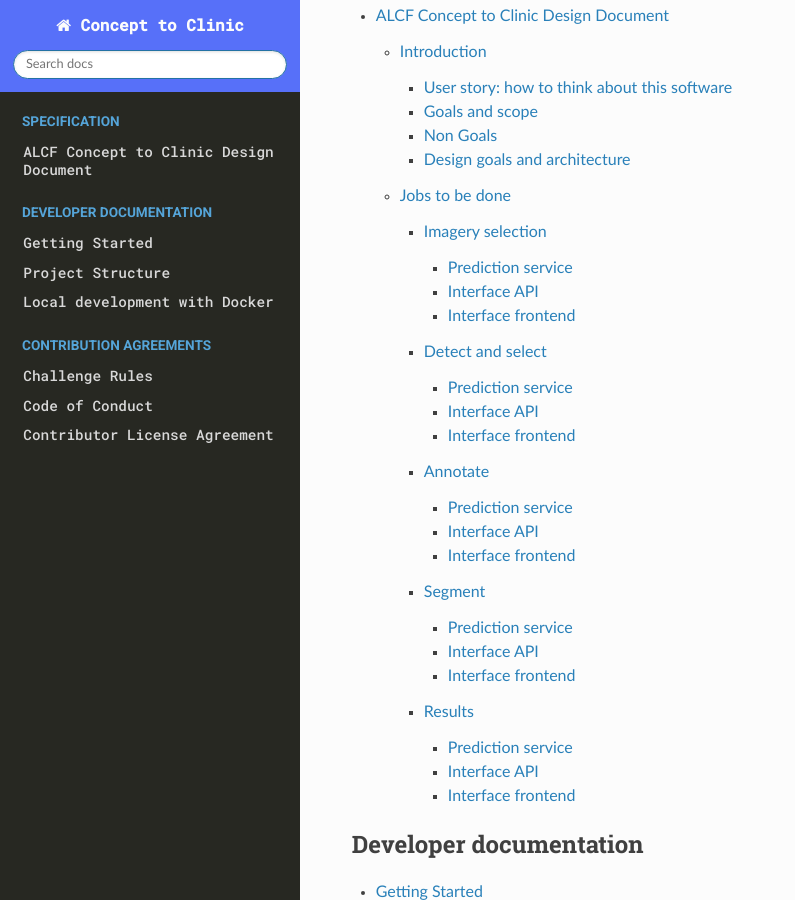
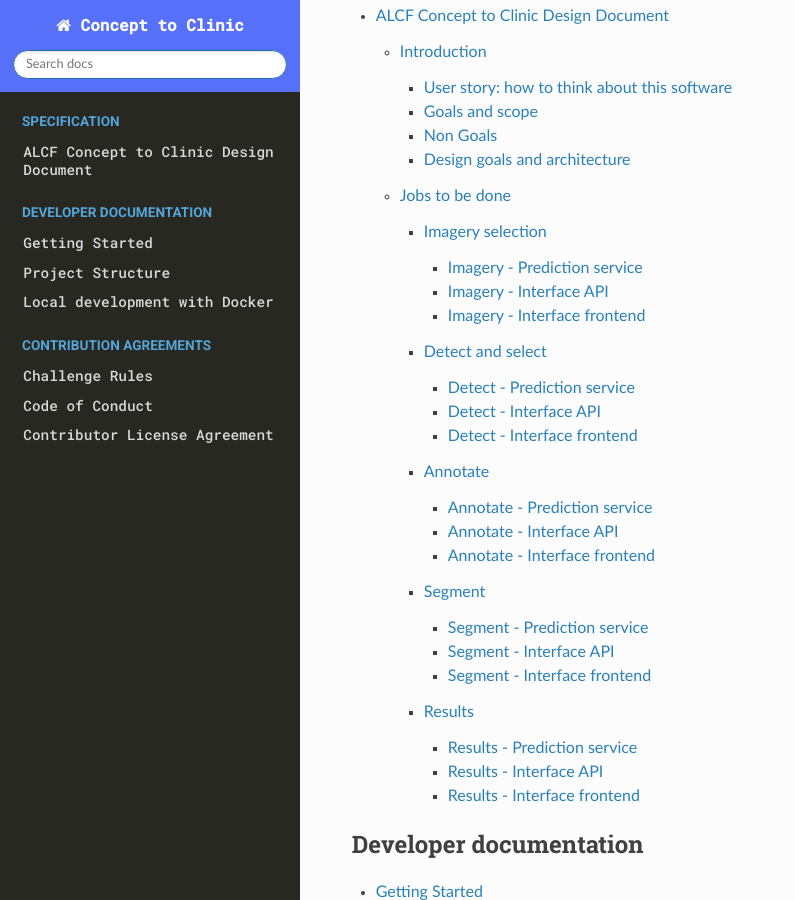
Before and after one commit to drivendataorg/concept-to-clinic, a Sphinx documentation site: the page built from docs/index.rst, in a window 1280 px wide and 900 px high, scrolled down 241 px. Shown: the whole window, without its empty margins (0-795 px from the left). Built offline with Sphinx 7.4.7 and the Read the Docs theme 2.0.0, drawn with Linux system fonts in a browser that asks for light colours.

Commit message:
Fix heading links in 'Jobs to be done' page

```diff
--- a/docs/design-doc.md
+++ b/docs/design-doc.md
@@ -232,11 +232,11 @@
 
 ![](_static/wireframe-0-open.svg)
 
-#### Prediction service
+#### Imagery - Prediction service
 
 RESERVED
 
-#### Interface API
+#### Imagery - Interface API
 
 1.  List available DICOM images on local filesystem.
 2.  Display such details as may be available (e.g. metadata) for any
@@ -248,7 +248,7 @@
 5.  Items 1-3, but connecting to a DICOM server running in a
     separate container.
 
-#### Interface frontend
+#### Imagery - Interface frontend
 
 1.  List available DICOM images on local filesystem.
 2.  Display such details as may be available (e.g. metadata) for any
@@ -263,7 +263,7 @@
 
 ![](_static/wireframe-1-detect-and-select.svg)
 
-#### Prediction service
+#### Detect - Prediction service
 
 1.  Given a pointer to a DICOM image on the local filesystem, generate a
     response with an array of predicted nodules (“candidates”). Each
@@ -286,7 +286,7 @@
     DICOM image and implement fetching so that a DICOM server running in
     a separate container may be used in place of the local filesystem.
 
-#### Interface API
+#### Detect - Interface API
 
 1.  Act as the data broker for the image being worked on (selected in
     our current session), requesting predictions from the Prediction
@@ -300,7 +300,7 @@
     the user are presumably concerning). Persist this location list to
     the database attached to the current Case.
 
-#### Interface frontend
+#### Detect - Interface frontend
 
 1.  List all available predicted candidate sites. Allow each to be
     selected to view details.
@@ -325,11 +325,11 @@
 ![](_static/wireframe-2-1-annotation-and-segmentation-classify.svg)
 
 
-#### Prediction service
+#### Annotate - Prediction service
 
 RESERVED
 
-#### Interface API
+#### Annotate - Interface API
 
 1.  List nodules identified as part of the current Case for detail view.
 2.  Receive and persist to the database a radiologist-supplied label for
@@ -346,7 +346,7 @@
     unchanged/increased/decreased/new; and a field for text entry
     of notes. These should all be persisted to the database.
 
-#### Interface frontend
+#### Annotate - Interface frontend
 
 1.  Provide UI controls for adding sending general RSNA template notes
     for the case.
@@ -368,14 +368,14 @@
 
 ![](_static/wireframe-2-2-annotation-and-segmentation-segment.svg)
 
-#### Prediction service
+#### Segment - Prediction service
 
 1.  Given a nodule centroid location tuple (X \# voxels from left, Y \#
     voxels from top, Z as slice number), return a 3D boolean mask with
     true values for voxels associated with that nodule and false values
     for other tissue or voids.
 
-#### Interface API
+#### Segment - Interface API
 
 1.  For any given slice of any given nodule, transform the true values
     in the binary mask from the Prediction service into a series of
@@ -395,7 +395,7 @@
 5.  Provide an endpoint that allows a 3D visualization of each nodule to
     be viewed in an interactive format.
 
-#### Interface frontend
+#### Segment - Interface frontend
 
 1.  Display an image view of a given slice of the selected nodule. Allow
     navigation between slices.
@@ -416,11 +416,11 @@
 
 ![](_static/wireframe-3-report-and-export.svg)
 
-#### Prediction service
+#### Results - Prediction service
 
 RESERVED
 
-#### Interface API
+#### Results - Interface API
 
 1.  Summarize all of the data from the Case, including the general
     notes, and details for each nodule into a single JSON report.
@@ -433,7 +433,7 @@
 5.  Allow export of 3D nodule reconstructions in STL format.
 6.  Allow export of 3D nodule reconstructions in SHP format.
 
-#### Interface frontend
+#### Results - Interface frontend
 
 1.  Display all of the results from the case matching the RSNA format in
     a clean, organized, and hyperlinked report.
```
